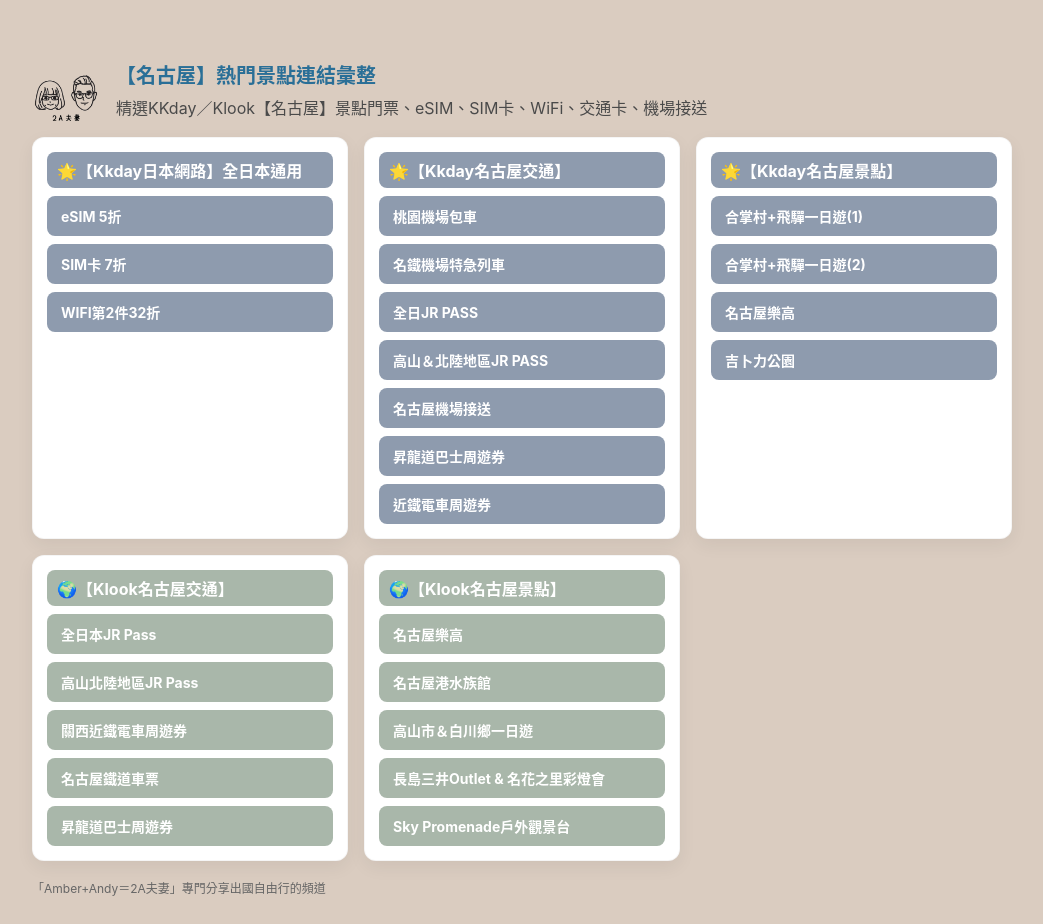
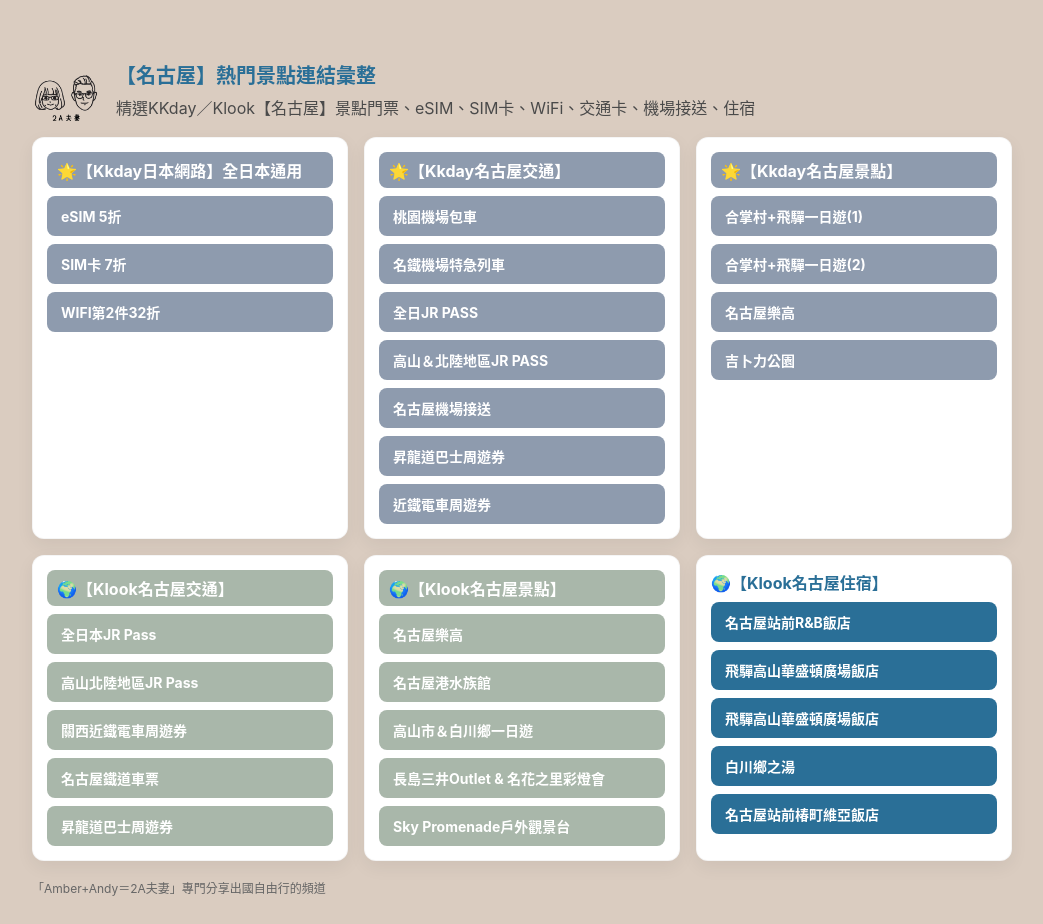
Before and after one commit to Andy20230422/Nagoya6days, a plain HTML site: page index.html in a window 1280 px wide. Shown: the whole page, without its empty margins (118-1161 px from the left). Drawn offline with Linux system fonts and the light colour scheme.

Commit message:
Add agoda
Added accommodation links for Klook in Nagoya section.

```diff
--- a/index.html
+++ b/index.html
@@ -77,7 +77,7 @@
       <div class="logo"><img src="2acoupleV3.png" alt="2A夫妻 Logo"></div>
       <div>
         <h1>【名古屋】熱門景點連結彙整</h1>
-        <p class="lead">精選KKday／Klook【名古屋】景點門票、eSIM、SIM卡、WiFi、交通卡、機場接送</p>
+        <p class="lead">精選KKday／Klook【名古屋】景點門票、eSIM、SIM卡、WiFi、交通卡、機場接送、住宿</p>
       </div>
     </header>
 
@@ -136,6 +136,17 @@
         </div>
       </section>
 
+      <section class="card Agoda">
+        <h2>🌍【Klook名古屋住宿】</h2>
+        <div class="links">
+          <a class="link" href="https://agoda.tp.st/rPpYwlm3" target="_blank" rel="noopener">名古屋站前R&B飯店</a>
+          <a class="link" href="https://agoda.tp.st/j17EQtPV" target="_blank" rel="noopener">飛驒高山華盛頓廣場飯店</a>
+          <a class="link" href="https://agoda.tp.st/j17EQtPV" target="_blank" rel="noopener">飛驒高山華盛頓廣場飯店</a>
+          <a class="link" href="https://agoda.tp.st/7YDEcq6F" target="_blank" rel="noopener">白川鄉之湯</a>
+          <a class="link" href="https://agoda.tp.st/dmT8nFgB" target="_blank" rel="noopener">名古屋站前椿町維亞飯店</a>
+        </div>
+      </section>
+
     </main>
 
     <footer>
```
